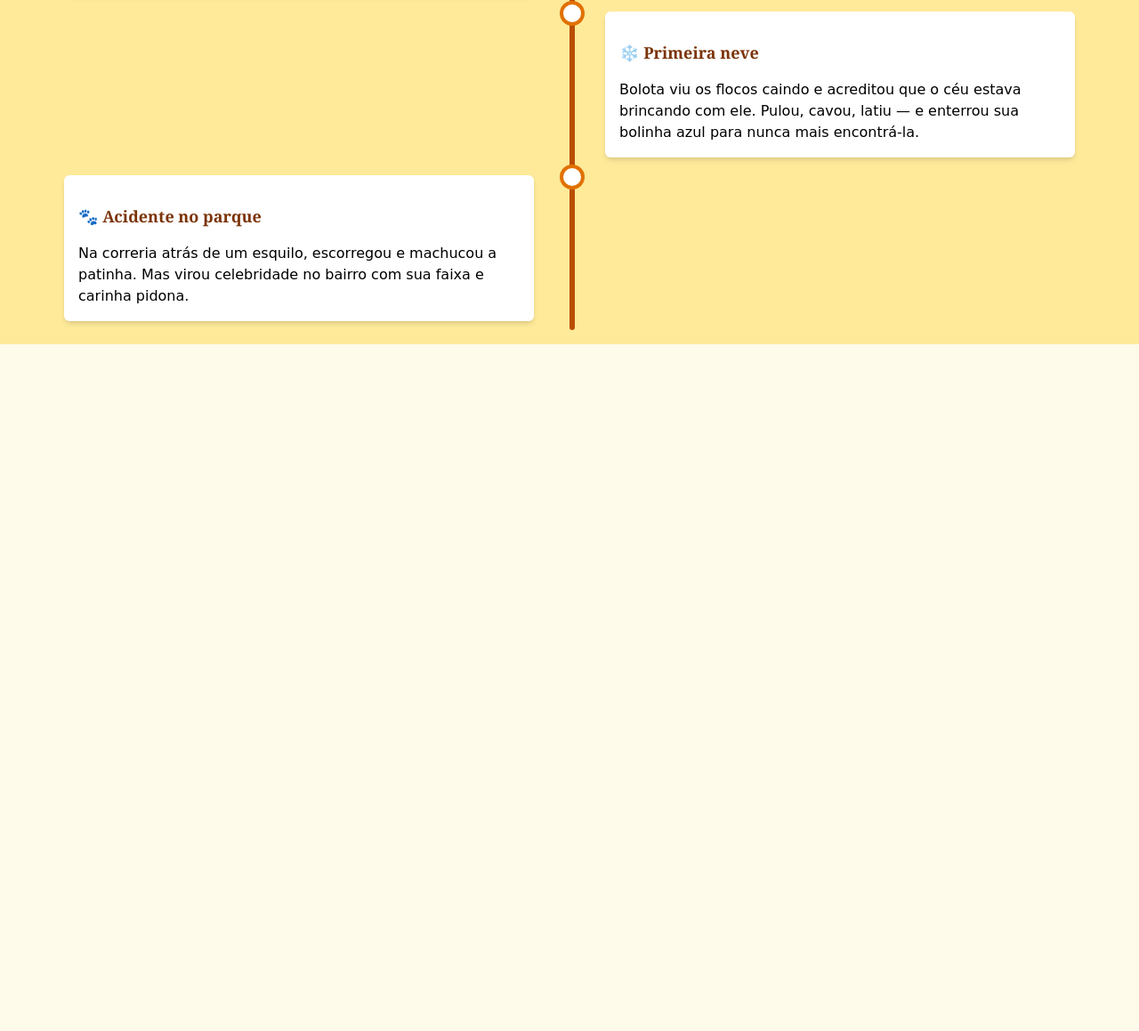
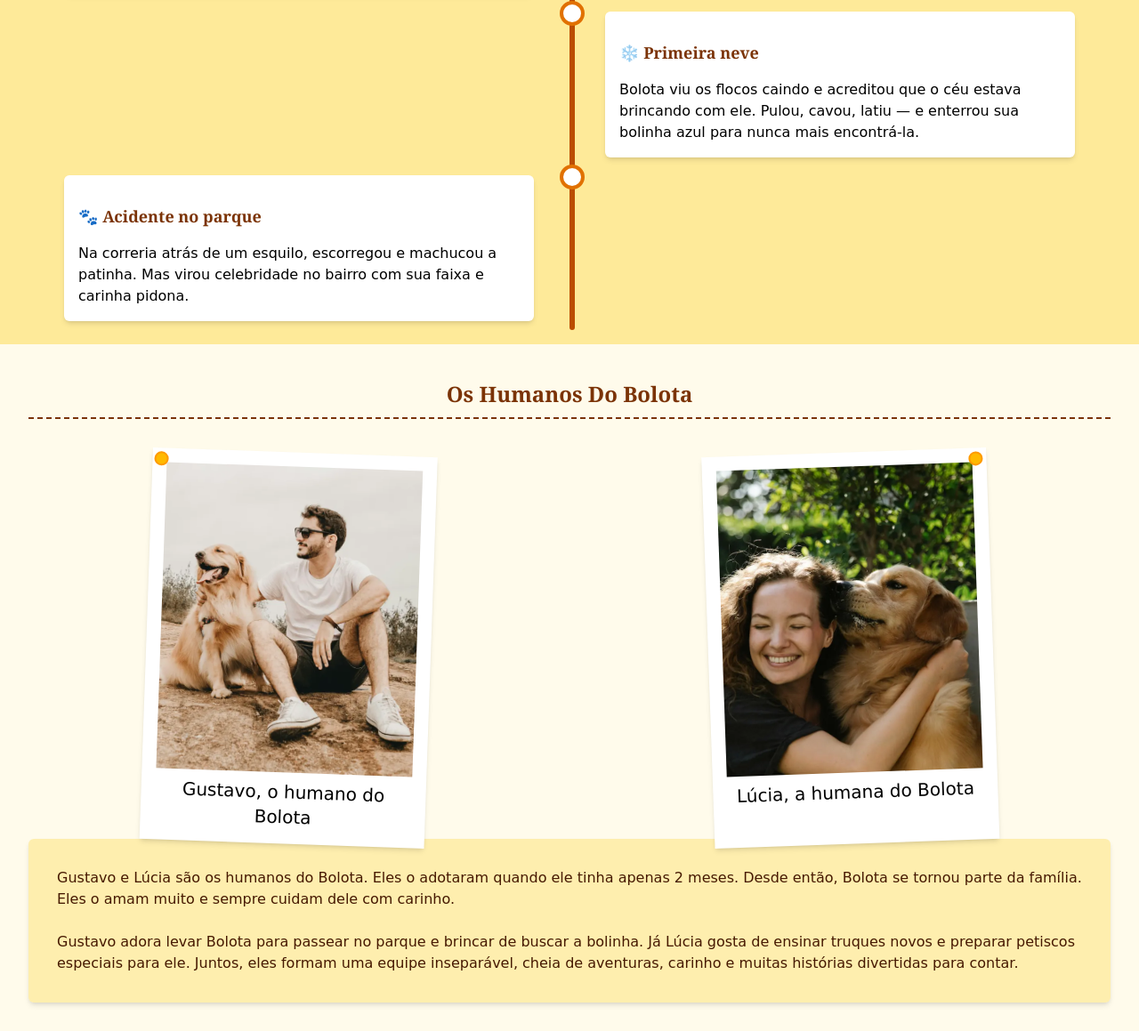
Before and after one commit to pauloelf/buddys-life, a website built with Vite: page index.html in a window 1280 px wide. Shown: the part 1769-2928 px from the top of the page at 89% size. Before the commit the page ends 2156 px from the top, so only its background shows below. Built offline with nearby package versions, Linux system fonts and the light colour scheme.

Commit message:
feat: add humans section

```diff
--- a/index.html
+++ b/index.html
@@ -304,6 +304,76 @@
             </div>
           </div>
         </section>
+        <section
+          id="humans"
+          role="humans section"
+          aria-label="Humans section"
+          aria-labelledby="humans-section"
+        >
+          <div class="container mx-auto flex flex-col items-center h-full px-8">
+            <h2
+              class="w-full text-2xl text-center text-amber-900 font-serif font-bold pt-10 pb-2.5 border-b-2 border-amber-900 border-dashed capitalize"
+            >
+              Os humanos do Bolota
+            </h2>
+            <div class="flex flex-wrap justify-center w-full gap-4 mt-8">
+              <div
+                class="flex-1 basis-2xs max-w-xs bg-white shadow-md mx-auto py-4 px-4 rotate-2 origin-top-left hover:rotate-0 hover:shadow-lg transition-transform duration-300 ease-in-out after:absolute after:top-1 after:left-0.5 after:w-4 after:h-4 after:bg-amber-400 after:rounded-full after:border-2 after:border-amber-500 z-8"
+                aria-label="Gustavo image"
+                role="Gustavo image"
+                aria-labelledby="gustavo-image"
+              >
+                <img
+                  src="/images/gustavo.webp"
+                  alt="Imagem do Gustavo com o bolota"
+                  class="block object-cover w-full h-64 md:h-74 lg:h-86"
+                  aria-describedby="gustavo-description"
+                />
+                <p
+                  class="pt-2 text-black text-center md:text-xl"
+                  id="gustavo-description"
+                  aria-label="Gustavo description"
+                  role="description"
+                >
+                  Gustavo, o humano do Bolota
+                </p>
+              </div>
+              <div
+                class="flex-1 basis-2xs max-w-xs bg-white shadow-md mx-auto py-4 px-4 -rotate-2 origin-top-right hover:rotate-0 hover:shadow-lg transition-transform duration-300 ease-in-out after:absolute after:top-1 after:right-1 after:w-4 after:h-4 after:bg-amber-400 after:rounded-full after:border-2 after:border-amber-500 z-8"
+                aria-label="Lucia image"
+                role="Lucia image"
+                aria-labelledby="lucia-image"
+              >
+                <img
+                  src="/images/lucia.webp"
+                  alt="Imagem da Lucia com o bolota"
+                  class="block object-cover w-full h-64 md:h-74 lg:h-86"
+                  aria-describedby="lucia-description"
+                />
+                <p
+                  class="pt-2 text-black text-center md:text-xl"
+                  id="lucia-description"
+                  aria-label="Lucia description"
+                  role="description"
+                >
+                  Lúcia, a humana do Bolota
+                </p>
+              </div>
+            </div>
+            <div class="bg-amber-200/60 px-8 py-8 mb-8 rounded-md shadow-md">
+              Gustavo e Lúcia são os humanos do Bolota. Eles o adotaram quando
+              ele tinha apenas 2 meses. Desde então, Bolota se tornou parte da
+              família. Eles o amam muito e sempre cuidam dele com carinho.
+              <br />
+              <br />
+              Gustavo adora levar Bolota para passear no parque e brincar de
+              buscar a bolinha. Já Lúcia gosta de ensinar truques novos e
+              preparar petiscos especiais para ele. Juntos, eles formam uma
+              equipe inseparável, cheia de aventuras, carinho e muitas histórias
+              divertidas para contar.
+            </div>
+          </div>
+        </section>
       </main>
     </div>
     <script type="module" src="/src/main.js"></script>
```
Also changed, not shown: public/images/gustavo.webp (added), public/images/lucia.webp (added).
